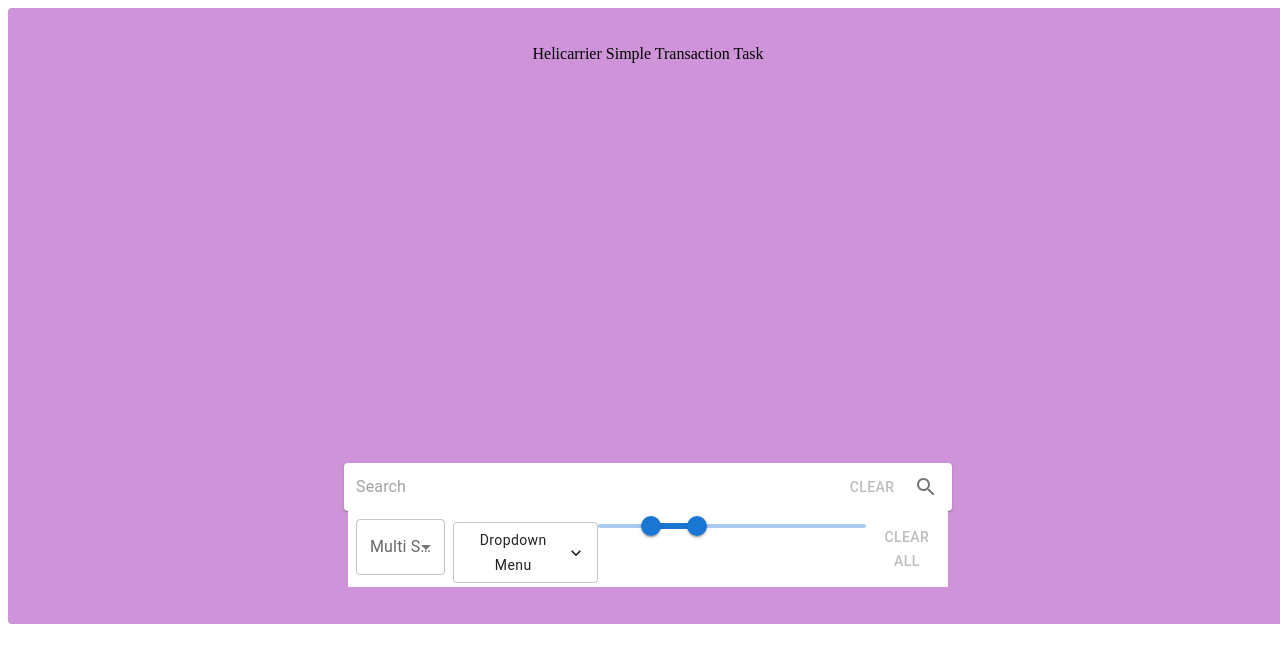
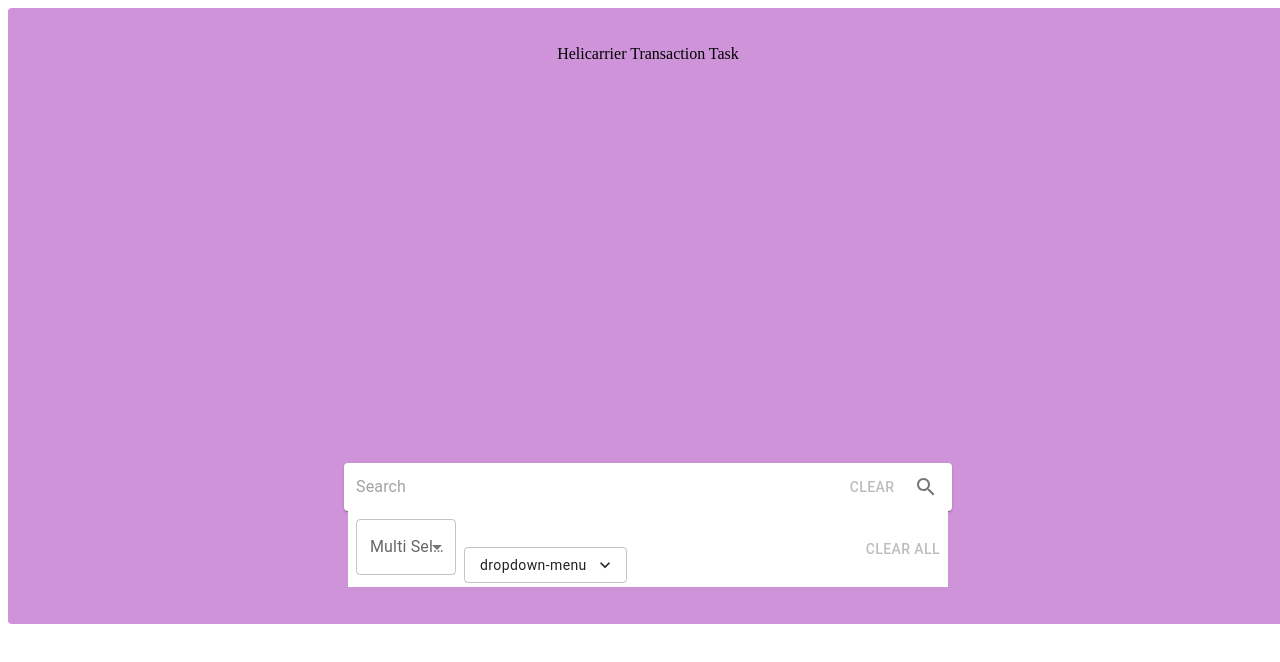
Before and after one commit to siccoo/helicarrier-fe-task, a React (Create React App) app: page / in a window 1280 px wide. Shown: the top 662 px of the page. Built offline with nearby package versions, Linux system fonts and the light colour scheme; the HTML template or start-up script is replaced by a standard one.

Commit message:
updates on DropdownWrapper.tsx, Filters.tsx, App.tsx

```diff
--- a/src/App.tsx
+++ b/src/App.tsx
@@ -25,7 +25,7 @@ function App() {
           margin: 'auto'
         }}
       >
-        Helicarrier Simple Transaction Task
+        Helicarrier Transaction Task
         <SearchBar  />
         <Filters />
       </Box>
--- a/src/components/DropdownWrapper.tsx
+++ b/src/components/DropdownWrapper.tsx
@@ -43,11 +43,12 @@ const StyledMenu = styled((props: MenuProps) => (
 }))
 
 interface DropdownWrapperProps {
-    title: string
+    title: string,
+    children: JSX.Element[] | JSX.Element
 }
 
-export const DropdownWrapper: React.FC<DropdownWrapperProps> = ({ title }) => {
-    const [anchorEl, setAnchorEl] = useState<null | HTMLElement>(null);
+export const DropdownWrapper: React.FC<DropdownWrapperProps> = ({ title, children }) => {
+    const [anchorEl, setAnchorEl] = useState<any>(null);
     const open = Boolean(anchorEl);
 
     const handleClick = (event: React.MouseEvent<HTMLElement>) => {
@@ -65,6 +66,7 @@ export const DropdownWrapper: React.FC<DropdownWrapperProps> = ({ title }) => {
                 aria-haspopup='true'
                 variant='outlined'
                 disableElevation
+                onClick={handleClick}
                 endIcon={<KeyboardArrowDownIcon />}
                 style={{
                     borderColor: "rgba(0, 0, 0, 0.23)",
@@ -85,7 +87,7 @@ export const DropdownWrapper: React.FC<DropdownWrapperProps> = ({ title }) => {
                 open={open}
                 onClose={handleClose}
             >
-                <Box>Menu will be inserted here</Box>
+                <Box>{children}</Box>
             </StyledMenu>
         </div>
     )
--- a/src/containers/Filters.tsx
+++ b/src/containers/Filters.tsx
@@ -19,10 +19,12 @@ export const Filters = () => {
         >
             <div className='filtersContainer'>
                 <MultiSelectChip />
-                <DropdownWrapper title='Dropdown Menu' />
+                <DropdownWrapper
+                title='dropdown-menu'
+                ><RangeSlider /></DropdownWrapper>
             </div>
 
-            <RangeSlider />
+
             <Button disabled>Clear All</Button>
 
         </Box>
```
